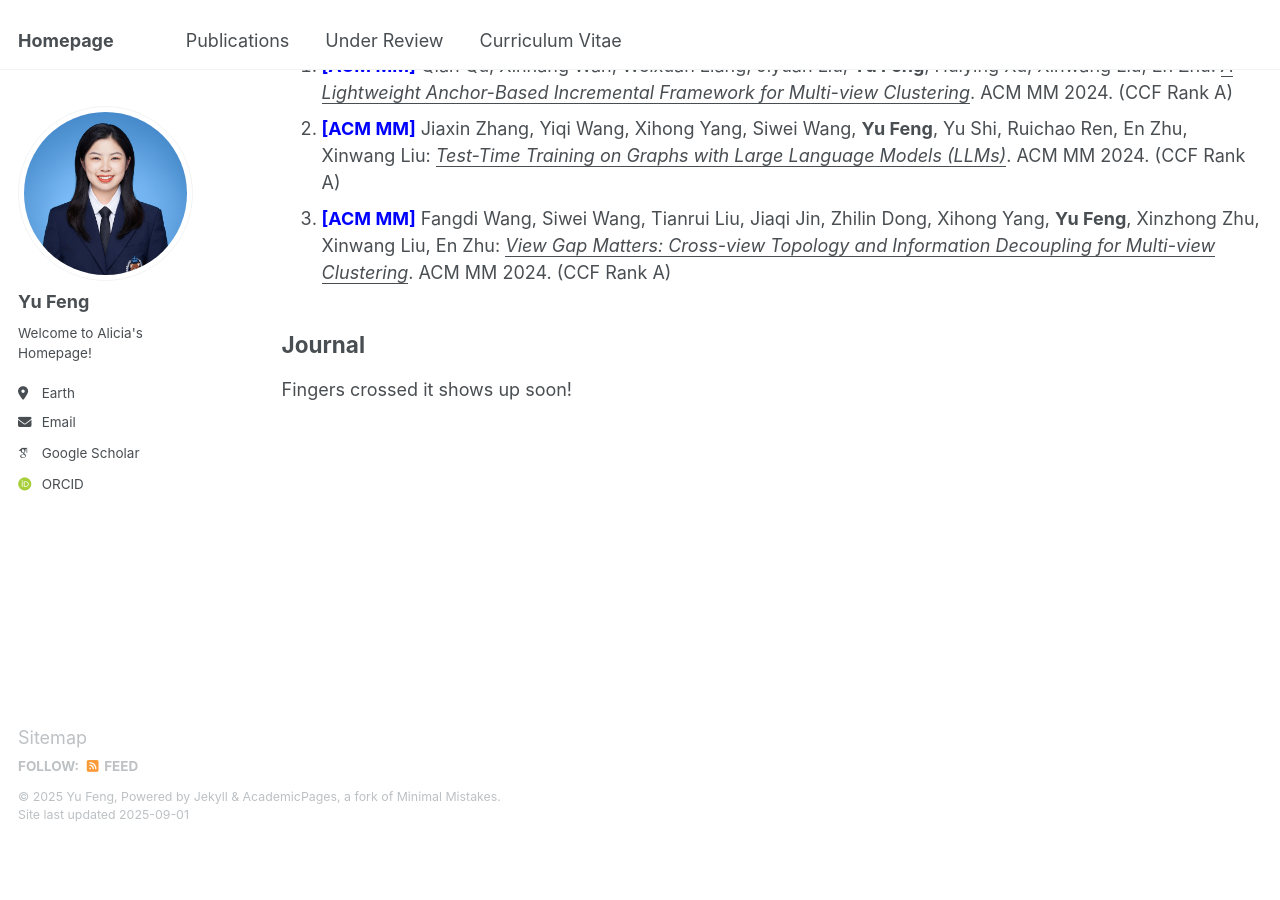
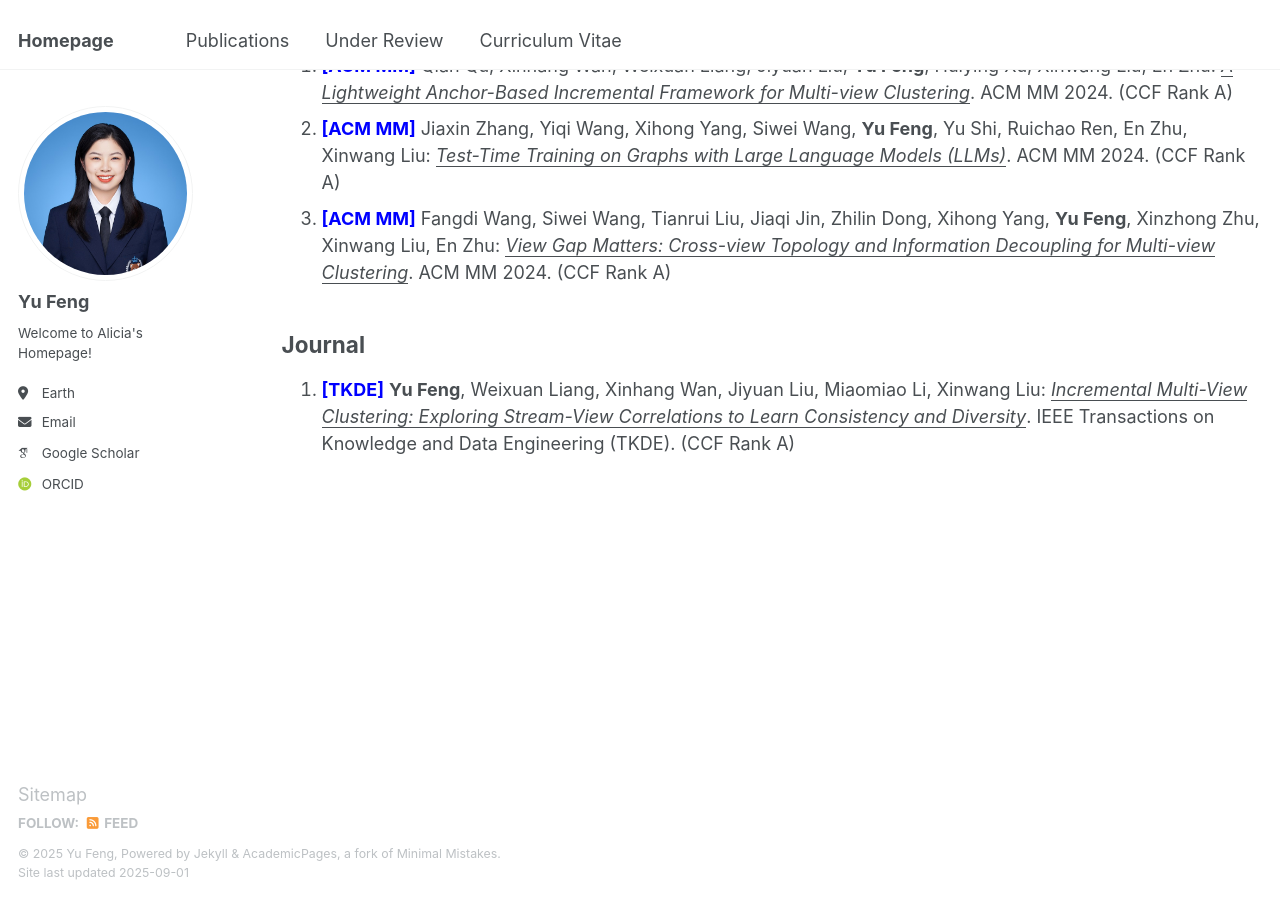
Before and after one commit to YuFeng23/YuFeng23.github.io, a Jekyll site: the page built from _pages/publications.html, in a window 1280 px wide and 900 px high, scrolled down 629 px. Built offline with Jekyll 4.4.1, drawn with Linux system fonts in a browser that asks for light colours; some web fonts are replaced; before the commit the page ends 1472 px from its top, so only the background shows below that.

Commit message:
publications.html

```diff
--- a/_pages/publications.html
+++ b/_pages/publications.html
@@ -24,4 +24,6 @@ author_profile: true
 </ol>
 
 <h2>Journal</h2>
-<p>Fingers crossed it shows up soon!</p>‌
+<ol>
+  <li><strong style="color: blue;">[TKDE]</strong> <strong>Yu Feng</strong>, Weixuan Liang, Xinhang Wan, Jiyuan Liu, Miaomiao Li, Xinwang Liu: <em><u>Incremental Multi-View Clustering: Exploring Stream-View Correlations to Learn Consistency and Diversity</u></em>. IEEE Transactions on Knowledge and Data Engineering (TKDE). (CCF Rank A)</li>
+<ol>‌
```
